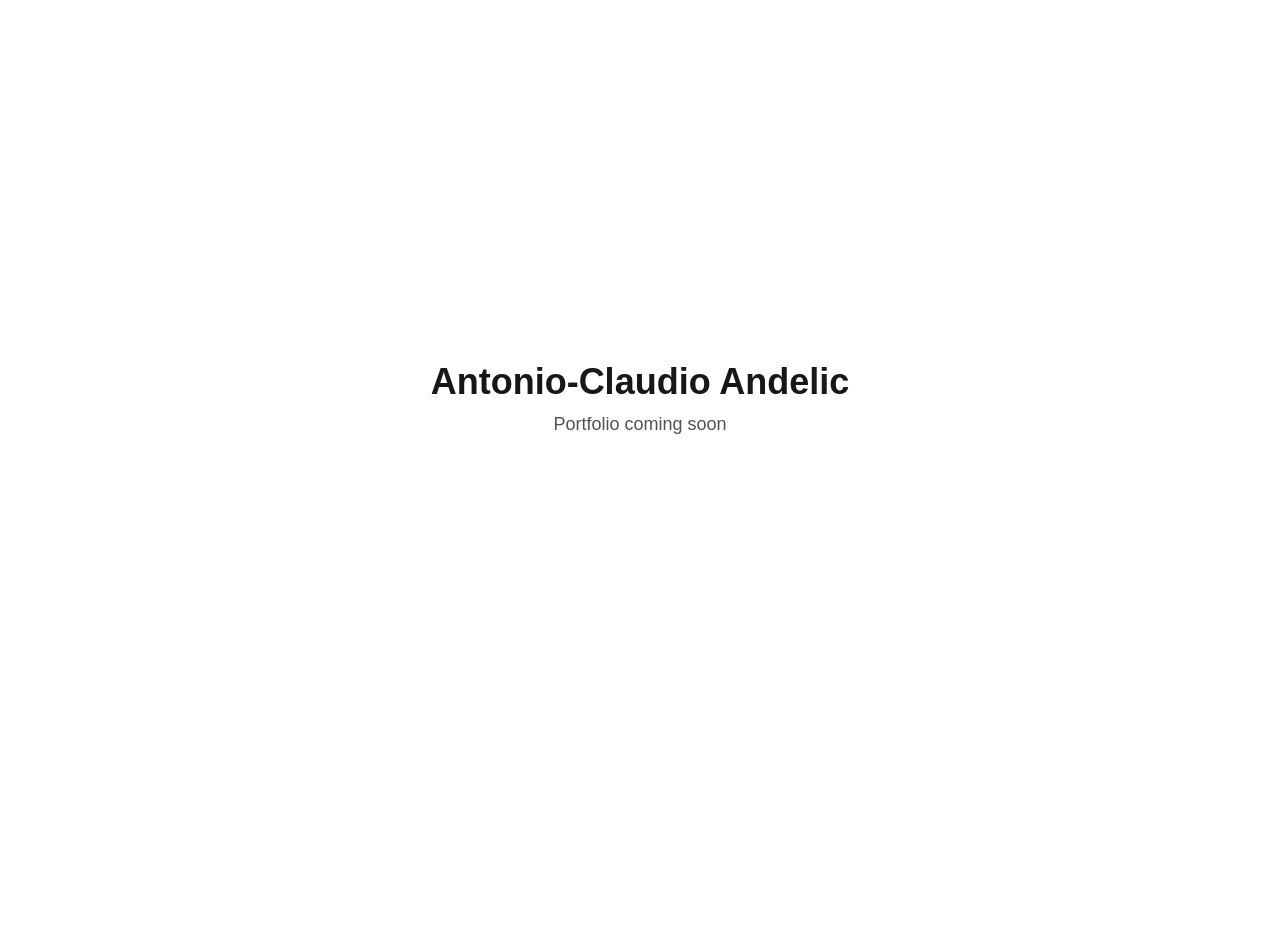
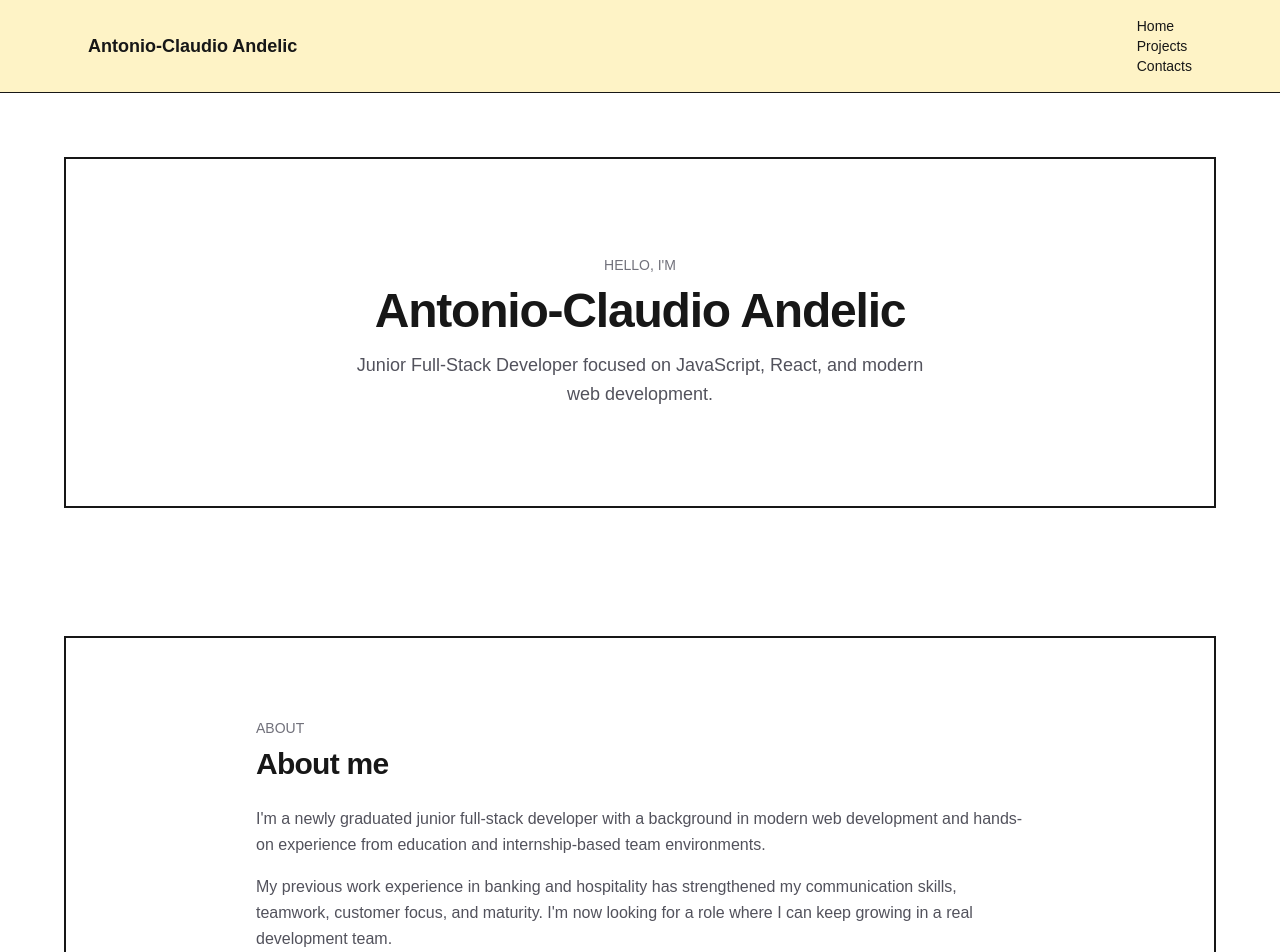
Before and after one commit to Balkaneros91/my-portfolio, a Next.js app: page / in a window 1280 px wide. Shown: the top 952 px of the page. Before the commit the page ends 800 px from the top, so only its background shows below. Built offline with nearby package versions, Linux system fonts and the light colour scheme.

Commit message:
Build portfolio homepage layout with header and section wrapper

```diff
--- a/app/page.tsx
+++ b/app/page.tsx
@@ -1,10 +1,197 @@
+import Header from "@/components/layout/Header";
+import Section from "@/components/layout/Section";
+
+const skillGroups = [
+  {
+    title: "Frontend",
+    items: [
+      "HTML",
+      "CSS",
+      "JavaScript",
+      "TypeScript",
+      "React",
+      "Next.js",
+      "Tailwind CSS",
+      "Bootstrap",
+    ],
+  },
+  {
+    title: "Backend",
+    items: ["Node.js", "Express", "REST APIs", "GraphQL"],
+  },
+  {
+    title: "Databases",
+    items: ["MongoDB", "PostgreSQL", "Supabase"],
+  },
+  {
+    title: "Tools",
+    items: ["Git", "GitHub", "VS Code", "Figma", "Azure DevOps"],
+  },
+];
+
+const featuredProjects = [
+  {
+    title: "Title",
+    description: "Description",
+    stack: ["Stack"],
+    github: "#",
+    demo: "#",
+  },
+  {
+    title: "Title 2",
+    description: "Description",
+    stack: ["Stack"],
+    github: "#",
+    demo: "#",
+  },
+  {
+    title: "Title 3",
+    description: "Description",
+    stack: ["Stack"],
+    github: "#",
+    demo: "#",
+  },
+  {
+    title: "Title 4",
+    description: "Description",
+    stack: ["Stack"],
+    github: "#",
+    demo: "#",
+  },
+];
+
 export default function Home() {
   return (
-    <div className=" flex min-h-screen items-center justify-center">
-      <div className="text-center">
-        <h1 className="text-4xl font-bold">Antonio-Claudio Andelic</h1>
-        <p className="mt-2 text-lg text-zinc-600">Portfolio coming soon</p>
-      </div>
-    </div>
+    <>
+      <Header />
+      <main>
+        {/* Hero section */}
+        <Section>
+          <div className="mx-auto max-w-xl text-center py-24">
+            <p className="text-sm font-medium uppercase mb-3 text-zinc-500">
+              Hello, I&apos;m
+            </p>
+            <h1 className="text-5xl font-bold tracking-tight">
+              Antonio-Claudio Andelic
+            </h1>
+
+            <p className="mt-4 text-lg leading-relaxed text-zinc-600">
+              Junior Full-Stack Developer focused on JavaScript, React, and
+              modern web development.
+            </p>
+          </div>
+        </Section>
+
+        {/* About section */}
+        <Section>
+          <div className="mx-auto max-w-3xl py-20">
+            <p className="text-sm font-medium uppercase text-zinc-500">About</p>
+            <h2 className="mt-2 text-3xl font-semibold tracking-tight">
+              About me
+            </h2>
+
+            <div className="mt-6 space-y-4 text-base leading-relaxed text-zinc-600">
+              <p>
+                I&apos;m a newly graduated junior full-stack developer with a
+                background in modern web development and hands-on experience
+                from education and internship-based team environments.
+              </p>
+              <p>
+                My previous work experience in banking and hospitality has
+                strengthened my communication skills, teamwork, customer focus,
+                and maturity. I&apos;m now looking for a role where I can keep
+                growing in a real development team.
+              </p>
+            </div>
+          </div>
+        </Section>
+
+        {/* Skills section */}
+        <Section>
+          <div className="mx-auto max-w-5xl py-20">
+            <p className="text-sm font-medium uppercase text-zinc-500">
+              Skills
+            </p>
+            <h2 className="mt-2 text-3xl font-semibold tracking-tight">
+              Skills
+            </h2>
+            <p className="mt-4 text-base text-zinc-600">
+              Here are the technologies and tools I have been working with
+              throughout my education and projects.
+            </p>
+
+            <div className="mt-8 grid gap-6 sm:grid-cols-2">
+              {skillGroups.map((group) => (
+                <div
+                  key={group.title}
+                  className="rounded-2xl border border-zinc-200 p-5 bg-white">
+                  <h3 className="text-lg font-semibold">{group.title}</h3>
+                  <ul className="mt-3 space-y-1 text-sm text-zinc-600">
+                    {group.items.map((item) => (
+                      <li key={item}>{item}</li>
+                    ))}
+                  </ul>
+                </div>
+              ))}
+            </div>
+          </div>
+        </Section>
+
+        {/* Projects section */}
+        <Section>
+          <div className="mx-auto max-w-5xl py-20">
+            <p className="text-sm font-medium uppercase text-zinc-500">
+              Projects
+            </p>
+            <h2 className="mt-2 text-3xl font-semibold tracking-tight">
+              Featured projects
+            </h2>
+            <p className="mt-4 text-base text-zinc-600">
+              Selected projects that reflect my work across frontend, full-stack
+              development, and modern web technologies.
+            </p>
+
+            <div className="mt-8 grid gap-6 sm:grid-cols-2">
+              {featuredProjects.map((project) => (
+                <div
+                  key={project.title}
+                  className="rounded-2xl border border-zinc-200 p-6">
+                  <h3 className="text-xl font-semibold">{project.title}</h3>
+                  <p className="mt-3 text-sm leading-relaxed text-zinc-600">
+                    {project.description}
+                  </p>
+                  <div className="mt-4 flex flex-wrap gap-2">
+                    {project.stack.map((tech) => (
+                      <span
+                        key={tech}
+                        className="rounded-full border border-zinc-200 px-3 py-1 text-xs text-zinc-600">
+                        {tech}
+                      </span>
+                    ))}
+                  </div>
+                  <div className="mt-6 flex gap-4 text-sm font-medium">
+                    <a href={project.github}>GitHub</a>
+                    <a href={project.demo}>Live demo</a>
+                  </div>
+                </div>
+              ))}
+            </div>
+          </div>
+        </Section>
+
+        {/* Contact */}
+        <Section>
+          <div className="mx-auto max-w-xl py-20">
+            <p className="text-sm font-medium uppercase text-zinc-500">
+              Contact
+            </p>
+            <h2 className="mt-2 text-3xl font-semibold tracking-tight">
+              Contact
+            </h2>
+            <p>Contact paragraph</p>
+          </div>
+        </Section>
+      </main>
+    </>
   );
 }
--- /dev/null
+++ b/components/layout/Header.tsx
@@ -0,0 +1,36 @@
+import Link from "next/link";
+
+export default function Header() {
+  return (
+    <header className="w-full border-b bg-amber-100">
+      <div className="mx-auto flex max-w-6xl items-center justify-between px-6 py-4">
+        {/* Left: Name */}
+        <div className="text-lg font-semibold">Antonio-Claudio Andelic</div>
+
+        <nav className="flex items-center gap-6 text-sm font-medium ">
+          <ul>
+            <li>
+              <Link href="/" className="hover:text-blue-600 transition-colors">
+                Home
+              </Link>
+            </li>
+            <li>
+              <Link
+                href="/projects"
+                className="hover:text-blue-600 transition-colors">
+                Projects
+              </Link>
+            </li>
+            <li>
+              <Link
+                href="/contacts"
+                className="hover:text-blue-600 transition-colors">
+                Contacts
+              </Link>
+            </li>
+          </ul>
+        </nav>
+      </div>
+    </header>
+  );
+}
--- /dev/null
+++ b/components/layout/Section.tsx
@@ -0,0 +1,11 @@
+type SectionProps = {
+  children: React.ReactNode;
+};
+
+export default function Section({ children }: SectionProps) {
+  return (
+    <section className="w-full py-16">
+      <div className="mx-auto max-w-6xl px-6 border-2">{children}</div>
+    </section>
+  );
+}
```
